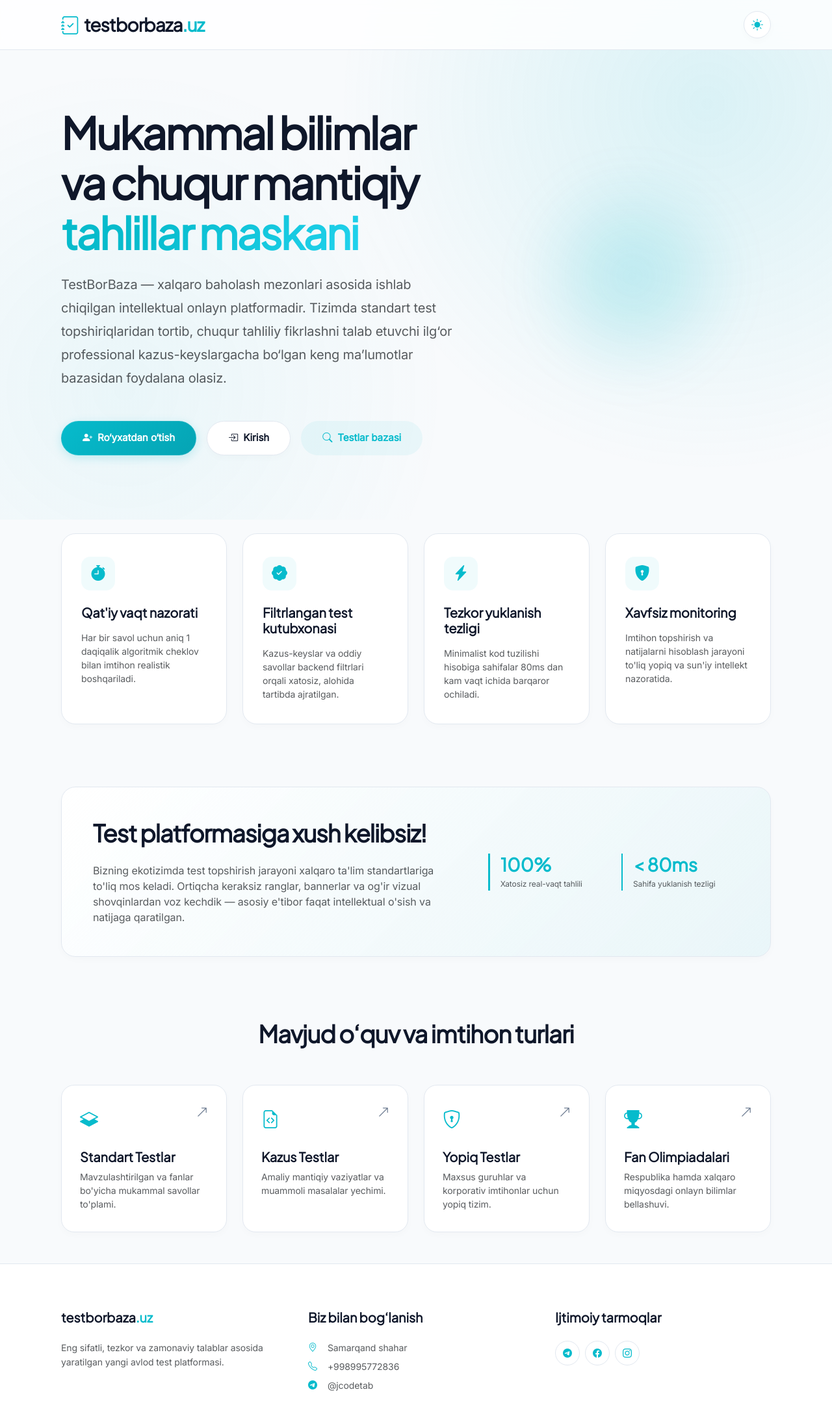
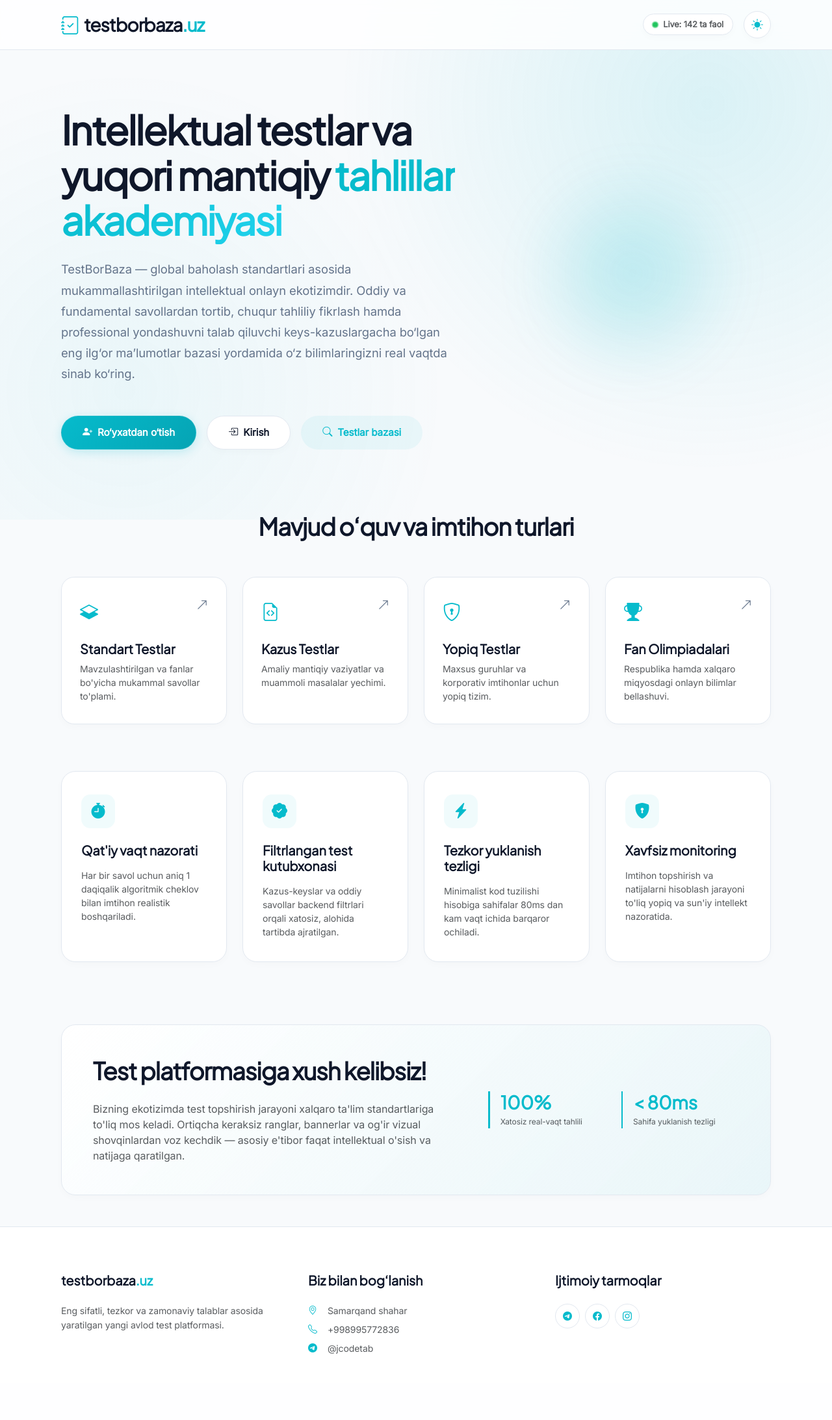
Before and after one commit to jcodetab/online_test_platform, a Django app: template templates/registration/home.html in a window 1280 px wide. Shown: the whole page at 65% size. After the commit the page ends 2084 px from the top, so only its background shows below. Run offline with Django 5.2, Linux system fonts and the light colour scheme; the template is opened without the code that fills it, so the values that code supplies are empty.

Commit message:
Design: Hero qismi shriftlari yangilandi, kartalar joylashuvi o'zgartirildi va Live datchik qo'shildi

```diff
--- a/templates/registration/home.html
+++ b/templates/registration/home.html
@@ -33,6 +33,7 @@
             --shadow-sm: 0 4px 12px rgba(0, 0, 0, 0.02);
             --shadow-md: 0 15px 30px rgba(0, 0, 0, 0.04);
             --toggle-bg: #FFFFFF;
+            --pulse-green: #22C55E;
         }
 
         [data-bs-theme="dark"] {
@@ -49,6 +50,7 @@
             --shadow-sm: 0 4px 12px rgba(0, 0, 0, 0.12);
             --shadow-md: 0 15px 30px rgba(0, 0, 0, 0.22);
             --toggle-bg: #1E293B;
+            --pulse-green: #4ADE80;
         }
 
         body {
@@ -98,6 +100,33 @@
 
         .brand-color-text {
             color: var(--brand-primary) !important;
+        }
+
+        /* DATCHIK & STATISTIKA */
+        .status-dashboard {
+            background-color: var(--toggle-bg);
+            border: 1px solid var(--border-clean);
+            padding: 6px 14px;
+            border-radius: 30px;
+            box-shadow: var(--shadow-sm);
+            font-size: 0.8rem;
+            font-weight: 600;
+        }
+
+        .pulse-dot {
+            width: 8px;
+            height: 8px;
+            background-color: var(--pulse-green);
+            border-radius: 50%;
+            display: inline-block;
+            box-shadow: 0 0 0 0 rgba(34, 197, 94, 0.7);
+            animation: pulse-animation 1.6s infinite;
+        }
+
+        @keyframes pulse-animation {
+            0% { transform: scale(0.95); box-shadow: 0 0 0 0 rgba(34, 197, 94, 0.7); }
+            70% { transform: scale(1); box-shadow: 0 0 0 6px rgba(34, 197, 94, 0); }
+            100% { transform: scale(0.95); box-shadow: 0 0 0 0 rgba(34, 197, 94, 0); }
         }
 
         /* YUQORI BURCHAKDAGI ZAMONAVIY REJIM TUGMASI */
@@ -189,26 +218,33 @@
             box-shadow: 0 6px 20px rgba(6, 187, 204, 0.1);
         }
 
-        /* O'zgacha Premium Shrift va O'lcham Stilistikasi */
+        /* PREMIUM HERO MATN VA SHRIFT STILISTIKASI */
         .hero-title {
             font-family: 'Plus Jakarta Sans', sans-serif;
-            font-size: 4.2rem;
+            font-size: 3.8rem;
             font-weight: 800;
-            letter-spacing: -2.5px;
+            letter-spacing: -2px;
             line-height: 1.15;
             color: var(--text-main);
+        }
+
+        .hero-title span.brand-gradient-text {
+            font-weight: 800;
         }
 
         .hero-description {
             font-family: 'Inter', sans-serif;
             font-weight: 400;
-            line-height: 1.8;
-            max-width: 720px;
-            letter-spacing: -0.2px;
+            font-size: 1.15rem;
+            line-height: 1.75;
+            max-width: 760px;
+            letter-spacing: -0.1px;
+            color: var(--text-muted);
         }
 
         @media (max-width: 768px) {
-            .hero-title { font-size: 2.6rem; letter-spacing: -1px; }
+            .hero-title { font-size: 2.4rem; letter-spacing: -1px; }
+            .hero-description { font-size: 1rem; }
         }
 
         .brand-gradient-text {
@@ -272,6 +308,7 @@
             transform: scale(1.1) rotate(8deg);
             background: var(--brand-primary);
             color: #FFFFFF;
+            border-color: var(--brand-primary);
         }
 
         /* Interaktiv Yo'nalish Bloklari */
@@ -340,6 +377,12 @@
                 </h3>
             </a>
             <div class="ms-auto d-flex align-items-center gap-3">
+                <!-- AKTIV STATISTIKA DACHIGI -->
+                <div class="status-dashboard d-flex align-items-center gap-2">
+                    <span class="pulse-dot"></span>
+                    <span class="text-muted" id="live-users-count">Live: 142 ta faol</span>
+                </div>
+
                 <button class="theme-nav-toggle" id="theme-toggle" title="Rejimni o'zgartirish">
                     <i class="bi bi-sun-fill" id="theme-icon"></i>
                 </button>
@@ -351,9 +394,11 @@
         <div class="container px-4">
             <div class="row align-items-center g-5">
                 <div class="col-lg-7 text-center text-lg-start pt-lg-3">
-                    <h1 class="hero-title mb-4">Mukammal bilimlar va chuqur mantiqiy <span class="brand-gradient-text">tahlillar maskani</span></h1>
-                    <p class="text-muted fs-5 mb-5 hero-description">
-                        TestBorBaza — xalqaro baholash mezonlari asosida ishlab chiqilgan intellektual onlayn platformadir. Tizimda standart test topshiriqlaridan tortib, chuqur tahliliy fikrlashni talab etuvchi ilg‘or professional kazus-keyslargacha bo‘lgan keng ma’lumotlar bazasidan foydalana olasiz.
+                    <h1 class="hero-title mb-4">
+                        Intellektual testlar va yuqori mantiqiy <span class="brand-gradient-text">tahlillar akademiyasi</span>
+                    </h1>
+                    <p class="hero-description mb-5">
+                        TestBorBaza — global baholash standartlari asosida mukammallashtirilgan intellektual onlayn ekotizimdir. Oddiy va fundamental savollardan tortib, chuqur tahliliy fikrlash hamda professional yondashuvni talab qiluvchi keys-kazuslargacha bo‘lgan eng ilg‘or ma’lumotlar bazasi yordamida o‘z bilimlaringizni real vaqtda sinab ko‘ring.
                     </p>
 
                     <div class="d-flex flex-row flex-wrap align-items-center justify-content-center justify-content-lg-start gap-3">
@@ -382,6 +427,49 @@
         </div>
     </div>
 
+    <!-- 1. MAVJUD O'QUV VA IMTIHON TURLARI (YUQORIGA CHIQARILDI) -->
+    <div class="container px-4 py-4">
+        <div class="d-flex flex-column align-items-center text-center mb-5">
+            <h2 class="fw-bold" style="letter-spacing: -1px; font-size: 2.3rem;">Mavjud o‘quv va imtihon turlari</h2>
+        </div>
+
+        <div class="row row-cols-1 row-cols-md-2 row-cols-lg-4 g-4">
+            <div class="col">
+                <a class="interactive-cat-box" href="{% url 'search_tests_page' %}">
+                    <i class="bi bi-arrow-up-right cat-arrow"></i>
+                    <div class="mb-4 fs-3 brand-color-text"><i class="bi bi-layers-half"></i></div>
+                    <h4 class="fw-bold mb-2 fs-5">Standart Testlar</h4>
+                    <p class="text-muted small mb-0">Mavzulashtirilgan va fanlar bo'yicha mukammal savollar to'plami.</p>
+                </a>
+            </div>
+            <div class="col">
+                <a class="interactive-cat-box" href="{% url 'search_tests_page' %}">
+                    <i class="bi bi-arrow-up-right cat-arrow"></i>
+                    <div class="mb-4 fs-3 brand-color-text"><i class="bi bi-file-earmark-code"></i></div>
+                    <h4 class="fw-bold mb-2 fs-5">Kazus Testlar</h4>
+                    <p class="text-muted small mb-0">Amaliy mantiqiy vaziyatlar va muammoli masalalar yechimi.</p>
+                </a>
+            </div>
+            <div class="col">
+                <a class="interactive-cat-box" href="{% url 'search_tests_page' %}">
+                    <i class="bi bi-arrow-up-right cat-arrow"></i>
+                    <div class="mb-4 fs-3 brand-color-text"><i class="bi bi-shield-lock"></i></div>
+                    <h4 class="fw-bold mb-2 fs-5">Yopiq Testlar</h4>
+                    <p class="text-muted small mb-0">Maxsus guruhlar va korporativ imtihonlar uchun yopiq tizim.</p>
+                </a>
+            </div>
+            <div class="col">
+                <a class="interactive-cat-box" href="{% url 'search_tests_page' %}">
+                    <i class="bi bi-arrow-up-right cat-arrow"></i>
+                    <div class="mb-4 fs-3 brand-color-text"><i class="bi bi-trophy-fill"></i></div>
+                    <h4 class="fw-bold mb-2 fs-5">Fan Olimpiadalari</h4>
+                    <p class="text-muted small mb-0">Respublika hamda xalqaro miqyosdagi onlayn bilimlar bellashuvi.</p>
+                </a>
+            </div>
+        </div>
+    </div>
+
+    <!-- 2. PLATFORMA AFZALLIKLARI (PASTGA TUSHIRILDI) -->
     <div class="container px-4 py-5">
         <div class="row g-4">
             <div class="col-lg-3 col-sm-6">
@@ -442,47 +530,6 @@
         </div>
     </div>
 
-    <div class="container px-4 py-5">
-        <div class="d-flex flex-column align-items-center text-center mb-5">
-            <h2 class="fw-bold" style="letter-spacing: -1px; font-size: 2.3rem;">Mavjud o‘quv va imtihon turlari</h2>
-        </div>
-
-        <div class="row row-cols-1 row-cols-md-2 row-cols-lg-4 g-4">
-            <div class="col">
-                <a class="interactive-cat-box" href="{% url 'search_tests_page' %}">
-                    <i class="bi bi-arrow-up-right cat-arrow"></i>
-                    <div class="mb-4 fs-3 brand-color-text"><i class="bi bi-layers-half"></i></div>
-                    <h4 class="fw-bold mb-2 fs-5">Standart Testlar</h4>
-                    <p class="text-muted small mb-0">Mavzulashtirilgan va fanlar bo'yicha mukammal savollar to'plami.</p>
-                </a>
-            </div>
-            <div class="col">
-                <a class="interactive-cat-box" href="{% url 'search_tests_page' %}">
-                    <i class="bi bi-arrow-up-right cat-arrow"></i>
-                    <div class="mb-4 fs-3 brand-color-text"><i class="bi bi-file-earmark-code"></i></div>
-                    <h4 class="fw-bold mb-2 fs-5">Kazus Testlar</h4>
-                    <p class="text-muted small mb-0">Amaliy mantiqiy vaziyatlar va muammoli masalalar yechimi.</p>
-                </a>
-            </div>
-            <div class="col">
-                <a class="interactive-cat-box" href="{% url 'search_tests_page' %}">
-                    <i class="bi bi-arrow-up-right cat-arrow"></i>
-                    <div class="mb-4 fs-3 brand-color-text"><i class="bi bi-shield-lock"></i></div>
-                    <h4 class="fw-bold mb-2 fs-5">Yopiq Testlar</h4>
-                    <p class="text-muted small mb-0">Maxsus guruhlar va korporativ imtihonlar uchun yopiq tizim.</p>
-                </a>
-            </div>
-            <div class="col">
-                <a class="interactive-cat-box" href="{% url 'search_tests_page' %}">
-                    <i class="bi bi-arrow-up-right cat-arrow"></i>
-                    <div class="mb-4 fs-3 brand-color-text"><i class="bi bi-trophy-fill"></i></div>
-                    <h4 class="fw-bold mb-2 fs-5">Fan Olimpiadalari</h4>
-                    <p class="text-muted small mb-0">Respublika hamda xalqaro miqyosdagi onlayn bilimlar bellashuvi.</p>
-                </a>
-            </div>
-        </div>
-    </div>
-
     <footer class="footer-clean">
         <div class="container px-4">
             <div class="row g-5">
@@ -538,6 +585,14 @@
                 themeIcon.className = 'bi bi-sun-fill';
             }
         }
+
+        // AKTV FOYDALANUVCHILARNI REAL VAQTDA DYNAMIK DINAMIKADA KO'RSATISH
+        setInterval(() => {
+            const liveText = document.getElementById('live-users-count');
+            // 120 va 180 oralig'ida tasodifiy aktiv foydalanuvchilar soni simulyatsiyasi
+            const randomUsers = Math.floor(Math.random() * (180 - 120 + 1)) + 120;
+            liveText.innerText = `Live: ${randomUsers} ta faol`;
+        }, 4000);
     </script>
 </body>
 </html>
```
